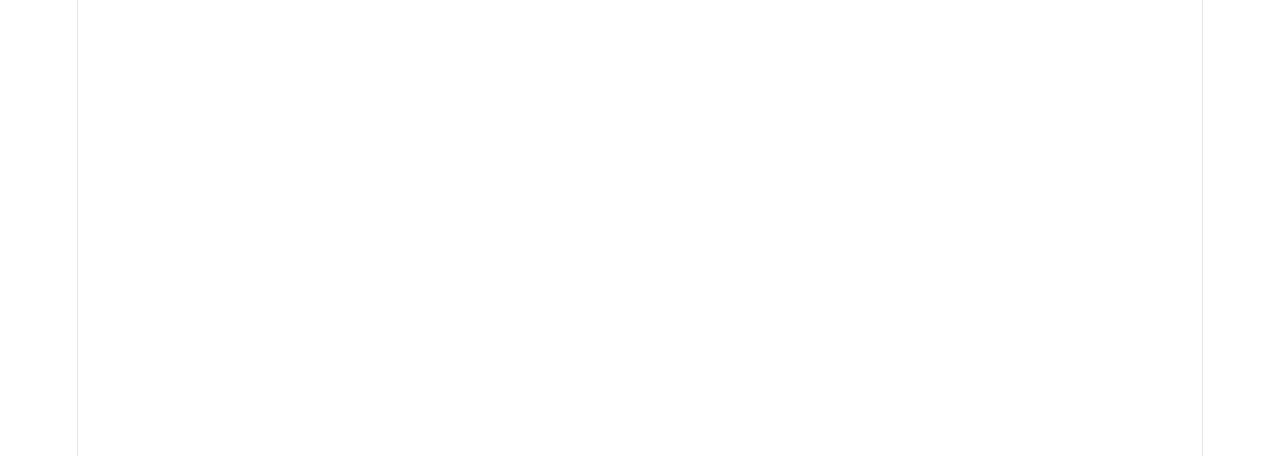
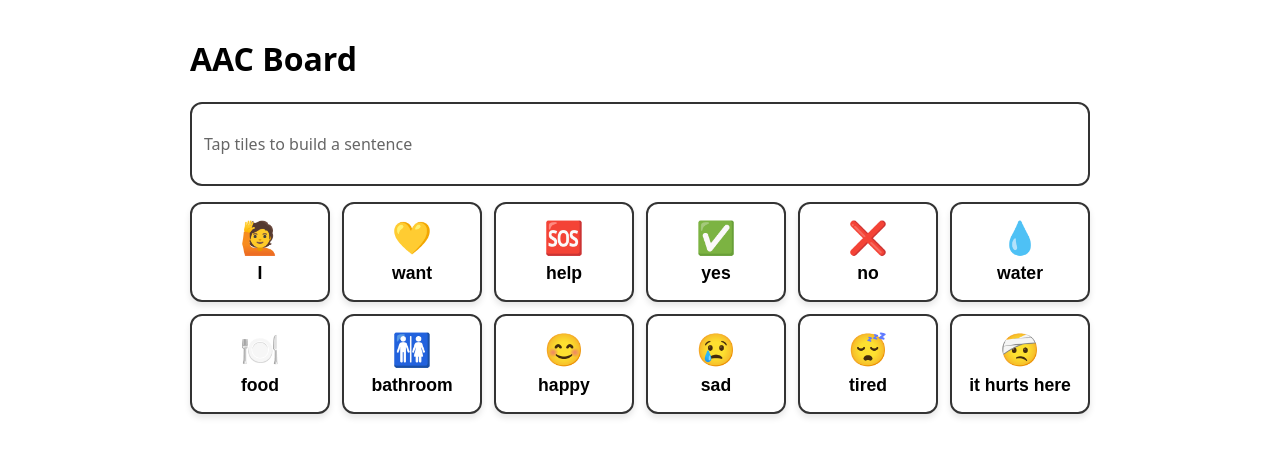
Before and after one commit to thanhthu2411/acc-board, a React (Vite) app: page / in a window 1280 px wide. Shown: the top 456 px of the page. Built offline with nearby package versions, Linux system fonts and the light colour scheme.

Commit message:
td: build tile and sentence bar component

```diff
--- a/package.json
+++ b/package.json
@@ -10,6 +10,7 @@
     "preview": "vite preview"
   },
   "dependencies": {
+    "lucide-react": "^1.72.0",
     "react": "^19.3.1",
     "react-dom": "^19.3.1"
   },
--- a/src/App.css
+++ b/src/App.css
@@ -0,0 +1,11 @@
+.app {
+  max-width: 900px;
+  margin: 0 auto;
+  padding: 16px;
+}
+
+.grid {
+  display: grid;
+  grid-template-columns: repeat(auto-fill, minmax(120px, 1fr));
+  gap: 12px;
+}
--- a/src/App.jsx
+++ b/src/App.jsx
@@ -1,8 +1,20 @@
-import { useState } from 'react'
+import { tiles } from "./data/tiles";
+import {Tile} from "./components/Tile/Tile.jsx";
+import { SentenceBar } from "./components/SentenceBar/SentenceBar.jsx";
 import './App.css'
 
 function App() {
-
+    return (
+    <main className="app">
+      <h1>AAC Board</h1>
+      <SentenceBar words={[]} />
+      <div className="grid">
+        {tiles.map((tile) => (
+          <Tile key={tile.id} tile={tile} />
+        ))}
+      </div>
+    </main>
+  );
 }
 
 export default App
--- /dev/null
+++ b/src/components/SentenceBar/SentenceBar.css
@@ -0,0 +1,59 @@
+.sentence-bar {
+  min-height: 64px;
+  display: flex;
+  align-items: center;
+  padding: 8px 12px;
+  margin-bottom: 16px;
+  background: #fff;
+  border: 2px solid #333;
+  border-radius: 12px;
+}
+
+.sentence-words {
+  display: flex;
+  flex-wrap: wrap;
+  gap: 8px;
+  margin: 0;
+  padding: 0;
+  list-style: none;
+}
+
+.sentence-chip {
+  display: inline-flex;
+  align-items: center;
+  gap: 6px;
+  padding: 4px 6px 4px 14px;
+  font-size: 1.2rem;
+  color: #0c447c;
+  background: #e6f1fb;
+  border-radius: 8px;
+}
+
+.chip-remove {
+  display: inline-flex;
+  align-items: center;
+  justify-content: center;
+  width: 32px;
+  height: 32px;
+  padding: 0;
+  color: inherit;
+  background: transparent;
+  border: none;
+  border-radius: 6px;
+  cursor: pointer;
+}
+
+.chip-remove:hover {
+  background: rgba(0, 0, 0, 0.08);
+}
+
+.sentence-hint {
+  margin: 0;
+  color: #666;
+}
+
+.tile:focus-visible,
+.chip-remove:focus-visible {
+  outline: 3px solid #185fa5;
+  outline-offset: 2px;
+}
--- /dev/null
+++ b/src/components/SentenceBar/SentenceBar.jsx
@@ -0,0 +1,27 @@
+import "./SentenceBar.css";
+import { X } from "lucide-react";
+
+export function SentenceBar({ words }) {
+  return (
+    <div className="sentence-bar" aria-label="Sentence" aria-live="polite">
+      {words.length > 0 ? (
+        <ul className="sentence-words">
+          {words.map((w, i) => (
+            <li className="sentence-chip" key={i}>
+              {w}
+              <button
+                type="button"
+                className="chip-remove"
+                aria-label={`Remove ${w}`}
+              >
+                <X />
+              </button>
+            </li>
+          ))}
+        </ul>
+      ) : (
+        <p className="sentence-hint">Tap tiles to build a sentence</p>
+      )}
+    </div>
+  );
+}
--- /dev/null
+++ b/src/components/Tile/Tile.css
@@ -0,0 +1,19 @@
+.tile {
+  min-height: 100px;
+  display: flex;
+  flex-direction: column;
+  align-items: center;
+  justify-content: center;
+  gap: 6px;
+  font-size: 1.1rem;
+  font-weight: 600;
+  border: 2px solid #333;
+  border-radius: 12px;
+  background: #fff;
+  cursor: pointer;
+    box-shadow: 0px 4px 6px rgba(0, 0, 0, 0.1);
+}
+
+.tile-emoji {
+  font-size: 2rem;
+}
--- /dev/null
+++ b/src/components/Tile/Tile.jsx
@@ -0,0 +1,12 @@
+
+import "./Tile.css"
+
+export function Tile({tile}) {
+
+    return (
+        <button className="tile">
+            <span className="tile-emoji" aria-hidden="true">{tile.emoji}</span>
+            <span className="tile-label">{tile.label}</span>
+        </button>
+    )
+}
--- /dev/null
+++ b/src/data/tiles.js
@@ -0,0 +1,16 @@
+export const categories = ["Core", "Needs", "Feelings", "Doctor"];
+
+export const tiles = [
+  { id: "i", label: "I", category: "Core", emoji: "🙋" },
+  { id: "want", label: "want", category: "Core", emoji: "💛" },
+  { id: "help", label: "help", category: "Core", emoji: "🆘" },
+  { id: "yes", label: "yes", category: "Core", emoji: "✅" },
+  { id: "no", label: "no", category: "Core", emoji: "❌" },
+  { id: "water", label: "water", category: "Needs", emoji: "💧" },
+  { id: "food", label: "food", category: "Needs", emoji: "🍽️" },
+  { id: "bathroom", label: "bathroom", category: "Needs", emoji: "🚻" },
+  { id: "happy", label: "happy", category: "Feelings", emoji: "😊" },
+  { id: "sad", label: "sad", category: "Feelings", emoji: "😢" },
+  { id: "tired", label: "tired", category: "Feelings", emoji: "😴" },
+  { id: "hurts", label: "it hurts here", category: "Doctor", emoji: "🤕" },
+];
--- a/src/index.css
+++ b/src/index.css
@@ -1,111 +1,4 @@
-:root {
-  --text: #6b6375;
-  --text-h: #08060d;
-  --bg: #fff;
-  --border: #e5e4e7;
-  --code-bg: #f4f3ec;
-  --accent: #aa3bff;
-  --accent-bg: rgba(170, 59, 255, 0.1);
-  --accent-border: rgba(170, 59, 255, 0.5);
-  --social-bg: rgba(244, 243, 236, 0.5);
-  --shadow:
-    rgba(0, 0, 0, 0.1) 0 10px 15px -3px, rgba(0, 0, 0, 0.05) 0 4px 6px -2px;
-
-  --sans: system-ui, 'Segoe UI', Roboto, sans-serif;
-  --heading: system-ui, 'Segoe UI', Roboto, sans-serif;
-  --mono: ui-monospace, Consolas, monospace;
-
-  font: 18px/145% var(--sans);
-  letter-spacing: 0.18px;
-  color-scheme: light dark;
-  color: var(--text);
-  background: var(--bg);
-  font-synthesis: none;
-  text-rendering: optimizeLegibility;
-  -webkit-font-smoothing: antialiased;
-  -moz-osx-font-smoothing: grayscale;
-
-  @media (max-width: 1024px) {
-    font-size: 16px;
-  }
-}
-
-@media (prefers-color-scheme: dark) {
-  :root {
-    --text: #9ca3af;
-    --text-h: #f3f4f6;
-    --bg: #16171d;
-    --border: #2e303a;
-    --code-bg: #1f2028;
-    --accent: #c084fc;
-    --accent-bg: rgba(192, 132, 252, 0.15);
-    --accent-border: rgba(192, 132, 252, 0.5);
-    --social-bg: rgba(47, 48, 58, 0.5);
-    --shadow:
-      rgba(0, 0, 0, 0.4) 0 10px 15px -3px, rgba(0, 0, 0, 0.25) 0 4px 6px -2px;
-  }
-
-  #social .button-icon {
-    filter: invert(1) brightness(2);
-  }
-}
-
 body {
   margin: 0;
+  font-family: system-ui, sans-serif;
 }
-
-#root {
-  width: 1126px;
-  max-width: 100%;
-  margin: 0 auto;
-  text-align: center;
-  border-inline: 1px solid var(--border);
-  min-height: 100svh;
-  display: flex;
-  flex-direction: column;
-  box-sizing: border-box;
-}
-
-h1,
-h2 {
-  font-family: var(--heading);
-  font-weight: 500;
-  color: var(--text-h);
-}
-
-h1 {
-  font-size: 56px;
-  letter-spacing: -1.68px;
-  margin: 32px 0;
-  @media (max-width: 1024px) {
-    font-size: 36px;
-    margin: 20px 0;
-  }
-}
-h2 {
-  font-size: 24px;
-  line-height: 118%;
-  letter-spacing: -0.24px;
-  margin: 0 0 8px;
-  @media (max-width: 1024px) {
-    font-size: 20px;
-  }
-}
-p {
-  margin: 0;
-}
-
-code,
-.counter {
-  font-family: var(--mono);
-  display: inline-flex;
-  border-radius: 4px;
-  color: var(--text-h);
-}
-
-code {
-  font-size: 15px;
-  line-height: 135%;
-  padding: 4px 8px;
-  background: var(--code-bg);
-}
```
Also changed, not shown: 1 other file (tests, documents, lock files or other folders).
